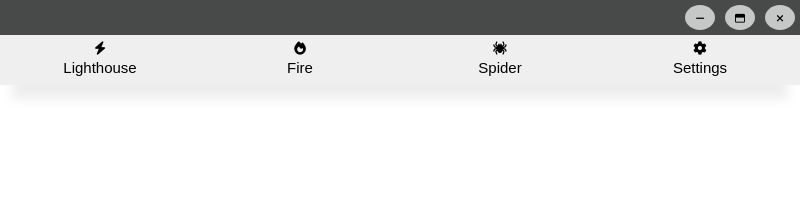
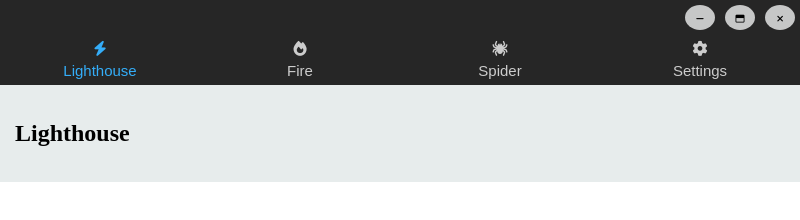
Before and after one commit to Lariw/seo-checker, an Electron app: page app/index.html in a window 800 px wide. Both pictures are taken after a click on the button "Lighthouse". Drawn offline with Linux system fonts and the light colour scheme.

Commit message:
Update 1.0.4
Added section navigation.

```diff
--- a/app/index.html
+++ b/app/index.html
@@ -8,12 +8,13 @@
     <link rel="stylesheet" href="./style/navigationBar.css" />
     <link rel="stylesheet" href="./style/main.css" />
     <link rel="stylesheet" href="./style/sections.css" />
+    <link rel="stylesheet" href="./style/sectionBlock.css" />
 
     <script
       src="https://kit.fontawesome.com/992def5dc8.js"
       crossorigin="anonymous"
     ></script>
-
+    <script defer src="./script/changeSectionButtons.js"></script>
     <script defer src="./script/navigationBarButtons.js"></script>
   </head>
   <body>
@@ -34,24 +35,41 @@
     <div class="mainContainer">
       <div class="sections">
         <div class="section_container">
-          <button class="sections_button">
+          <button class="sections_button js-lighthouseSectionButton">
             <i class="fa-solid sections__buttonIcon fa-bolt"></i
             ><span class="sections__buttonText">Lighthouse</span>
           </button>
-          <button class="sections_button">
+          <button class="sections_button js-fireSectionButton">
             <i class="fa-solid sections__buttonIcon fa-fire"></i
             ><span class="sections__buttonText">Fire</span>
           </button>
-          <button class="sections_button">
+          <button
+            class="sections_button js-spiderSectionButton sections__currentSection"
+          >
             <i class="fa-solid sections__buttonIcon fa-spider"></i
             ><span class="sections__buttonText">Spider</span>
           </button>
-          <button class="sections_button">
+          <button class="sections_button js-settingsSectionButton">
             <i class="fa-solid sections__buttonIcon fa-gear"></i
             ><span class="sections__buttonText">Settings</span>
           </button>
         </div>
       </div>
+
+      <div class="section_block">
+        <div class="section section--1 js-section-1">
+          <h2 class="section__heading">Lighthouse</h2>
+        </div>
+        <div class="section section--2 js-section-2">
+          <h2 class="section__heading">Fire</h2>
+        </div>
+        <div class="section section--3 js-section-3">
+          <h2 class="section__heading">Spider</h2>
+        </div>
+        <div class="section section--4 js-section-4">
+          <h2 class="section__heading">Settings</h2>
+        </div>
+      </div>
     </div>
   </body>
 </html>
--- /dev/null
+++ b/app/script/changeSectionButtons.js
@@ -0,0 +1,69 @@
+(() => {
+  const showLighthouseSection = document.querySelector(
+    ".js-lighthouseSectionButton"
+  );
+  const showFireSection = document.querySelector(".js-fireSectionButton");
+  const showSpiderSection = document.querySelector(".js-spiderSectionButton");
+  const showSettingsSection = document.querySelector(
+    ".js-settingsSectionButton"
+  );
+
+  const lighthouseSection = document.querySelector(".js-section-1");
+  const fireSection = document.querySelector(".js-section-2");
+  const spiderSection = document.querySelector(".js-section-3");
+  const settingsSection = document.querySelector(".js-section-4");
+
+  const lightStyleCurrentSection = () => {
+    const tab = [
+      showLighthouseSection,
+      showFireSection,
+      showSpiderSection,
+      showSettingsSection,
+    ];
+
+    for (activeTab of tab) {
+      if (activeTab.classList.contains("sections__currentSection")) {
+        activeTab.classList.remove("sections__currentSection");
+      }
+    }
+  };
+
+  const displaySection = (section) => {
+    const tab = [
+      lighthouseSection,
+      fireSection,
+      spiderSection,
+      settingsSection,
+    ];
+
+    for (hideSection of tab) {
+      hideSection.style.display = "none";
+    }
+
+    section.style.display = "block";
+  };
+
+  showLighthouseSection.addEventListener("click", () => {
+    lightStyleCurrentSection();
+    showLighthouseSection.classList.add("sections__currentSection");
+    displaySection(lighthouseSection);
+  });
+
+  showFireSection.addEventListener("click", () => {
+    lightStyleCurrentSection();
+    showFireSection.classList.add("sections__currentSection");
+    displaySection(fireSection);
+  });
+
+  showSpiderSection.addEventListener("click", () => {
+    lightStyleCurrentSection();
+    showSpiderSection.classList.add("sections__currentSection");
+    displaySection(spiderSection);
+  });
+
+  showSettingsSection.addEventListener("click", () => {
+    lightStyleCurrentSection();
+    showSettingsSection.classList.add("sections__currentSection");
+    displaySection(settingsSection);
+  });
+})();
--- a/app/style/navigationBar.css
+++ b/app/style/navigationBar.css
@@ -3,7 +3,7 @@
   width: 100%;
   display: flex;
   justify-content: flex-end;
-  background-color: #484949;
+  background-color: #262626;
   -webkit-app-region: drag;
 }
 
@@ -27,5 +27,5 @@
 }
 
 .navigationBar__icons {
-  font-size: 10px;
+  font-size: 9px;
 }
--- /dev/null
+++ b/app/style/sectionBlock.css
@@ -0,0 +1,19 @@
+.section {
+  display: flex;
+  justify-content: center;
+  padding: 15px;
+  background-color: rgb(231, 236, 236);
+}
+
+.js-section-1 {
+  display: block;
+}
+.js-section-2 {
+  display: none;
+}
+.js-section-3 {
+  display: none;
+}
+.js-section-4 {
+  display: none;
+}
--- a/app/style/sections.css
+++ b/app/style/sections.css
@@ -1,6 +1,5 @@
 .sections {
   width: 100%;
-  height: 90px;
 }
 
 .section_container {
@@ -14,16 +13,28 @@
 .sections_button {
   width: 100%;
   height: 50px;
+  color: #ccc;
   border: none;
+  background-color: #262626;
   cursor: pointer;
 }
 
 .sections_button:hover {
-  color: rgb(0, 98, 159);
+  color: #34adf8;
 }
 
 .sections__buttonText {
   display: block;
-  margin: 3px;
+  margin: 6px;
+  font-size: 15px;
+  margin-top: 5px;
+}
+
+.sections__buttonIcon {
+  margin-top: 5px;
   font-size: 15px;
 }
+
+.sections__currentSection {
+  color: #34adf8;
+}
--- a/package.json
+++ b/package.json
@@ -1,6 +1,6 @@
 {
   "name": "seo-checker",
-  "version": "1.0.3",
+  "version": "1.0.4",
   "description": "",
   "main": "app/main.js",
   "scripts": {},
```
Also changed, not shown: 1 other file.
